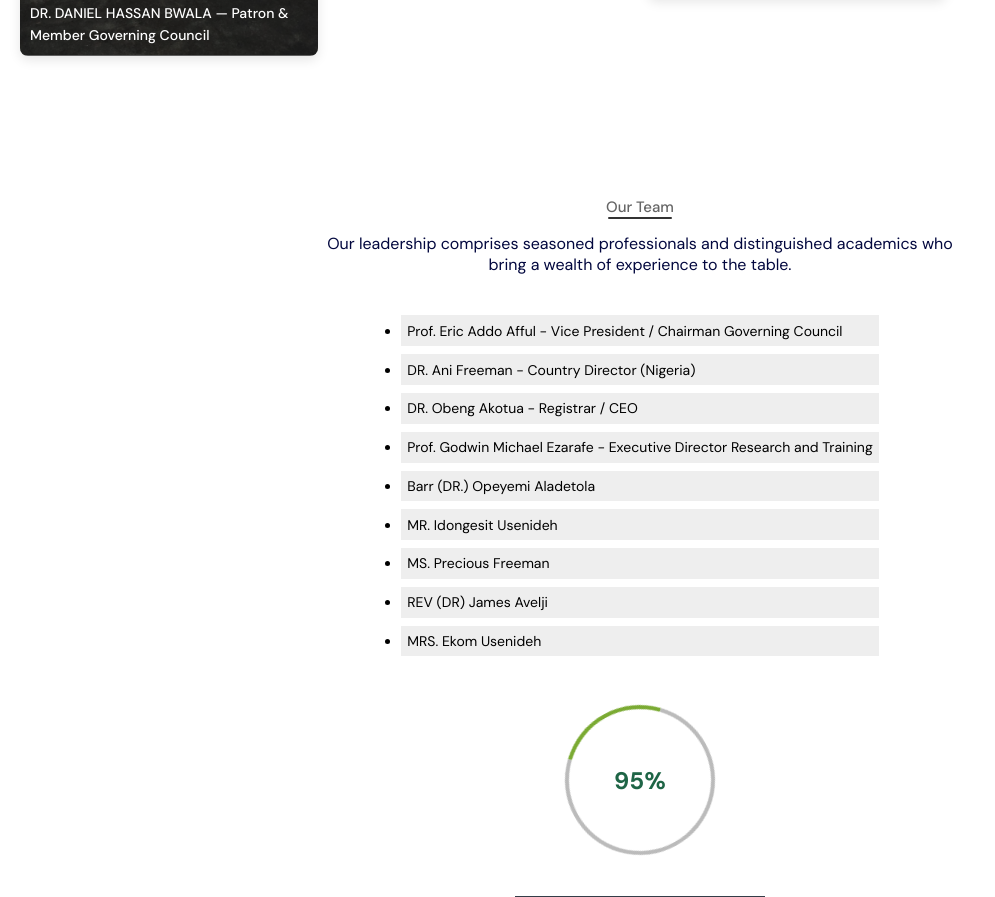
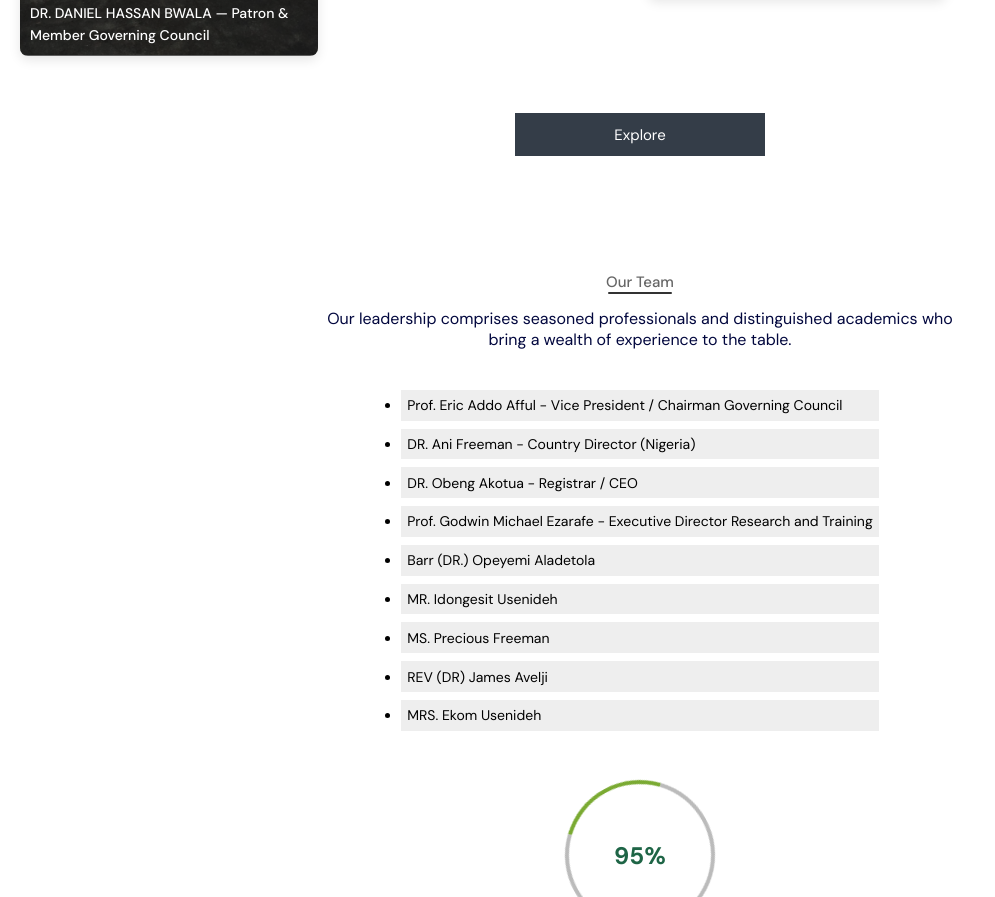
Before and after one commit to cipher-d-dev/isbmpa, a React (Vite) app: page / in a window 1280 px wide. Shown: the part 2783-3680 px from the top of the page, without its empty margins (0-995 px from the left). Built offline with nearby package versions, Linux system fonts and the light colour scheme.

Commit message:
Major update fix

```diff
--- a/src/pages/Home.tsx
+++ b/src/pages/Home.tsx
@@ -22,9 +22,6 @@ const Home: React.FC = () => {
   const [percentage, setPercentage] = useState<number>(95);
   const [gallery, generateGallery] = useState(
     <GalleryPage onlyCaption={false} />
-  );
-  const [governingCouncil, setGoverningCouncil] = useState(
-    <GalleryPage onlyCaption={true} limit={8} />
   );
 
   return (
@@ -135,7 +132,13 @@ const Home: React.FC = () => {
           institution toward excellence and fostering innovation for a brighter
           future
         </p>
-        <div className="flexMedia">{governingCouncil}</div>
+        <div className="flexMedia">
+          {" "}
+          <GalleryPage onlyCaption={true} limit={8} />
+        </div>
+        <div className="learnMore">
+          <Link to={"/governing-council"}>Explore</Link>
+        </div>
       </section>
       <section className="intro about listed">
         <p>Our Team</p>
```
